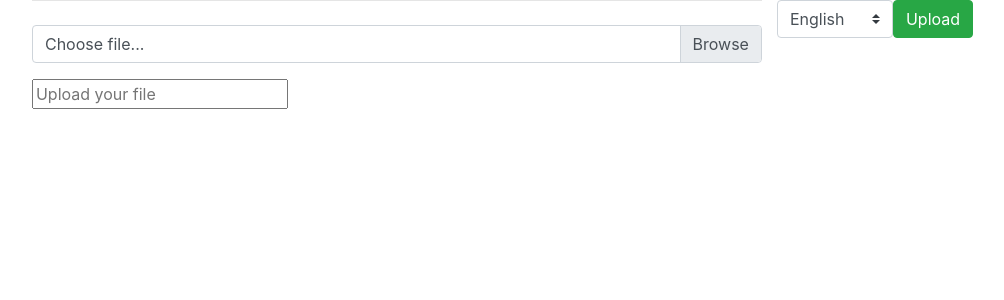
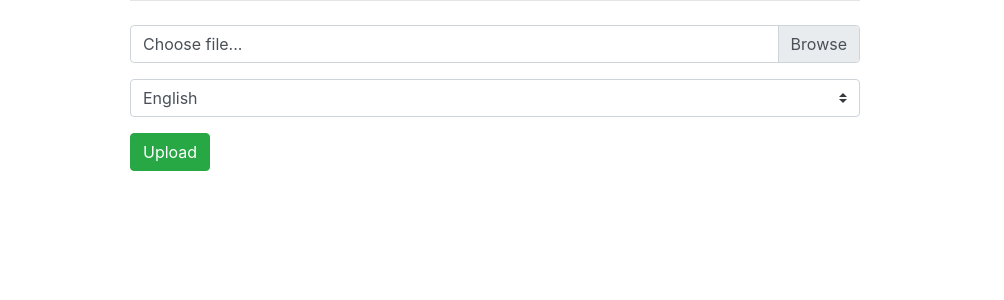
Before and after one commit to anvitgupta/text-recognition-translator, a Django app: template uploads/core/templates/core/simple_upload.html in a window 1280 px wide. Shown: the part 56-356 px from the top of the page, without its empty margins (145-1149 px from the left). Run offline with Django 3.2, Linux system fonts and the light colour scheme; the template is opened without the code that fills it, so the values that code supplies are empty; parts of the project's set-up code (start-up, migrations or seed data) failed here and were passed over; some libraries are stand-ins or nearby versions.

Commit message:
changed more bootstrap

```diff
--- a/uploads/core/templates/core/simple_upload.html
+++ b/uploads/core/templates/core/simple_upload.html
@@ -15,11 +15,6 @@
           <div class="invalid-feedback">Please select a JPEG file</div>
         </div>
         <p></p>
-          <div class="file-path-wrapper">
-              <input class="file-path validate" type="text" placeholder="Upload your file">
-          </div>
-      </div>
-        <p></p>
         <div>
           <select class="custom-select" name="language" required>
             <option value="eng">English</option>
@@ -28,7 +23,7 @@
             <option value="jpn">Japanese</option>
             <option value="ara">Arabic</option>
           </select>
-          <div class="invalid-feedback">Please select a language</div>
+          <div class="invalid-feedback">Please select a JPEG file</div>
         </div>
         <p></p>
         <p>
```
